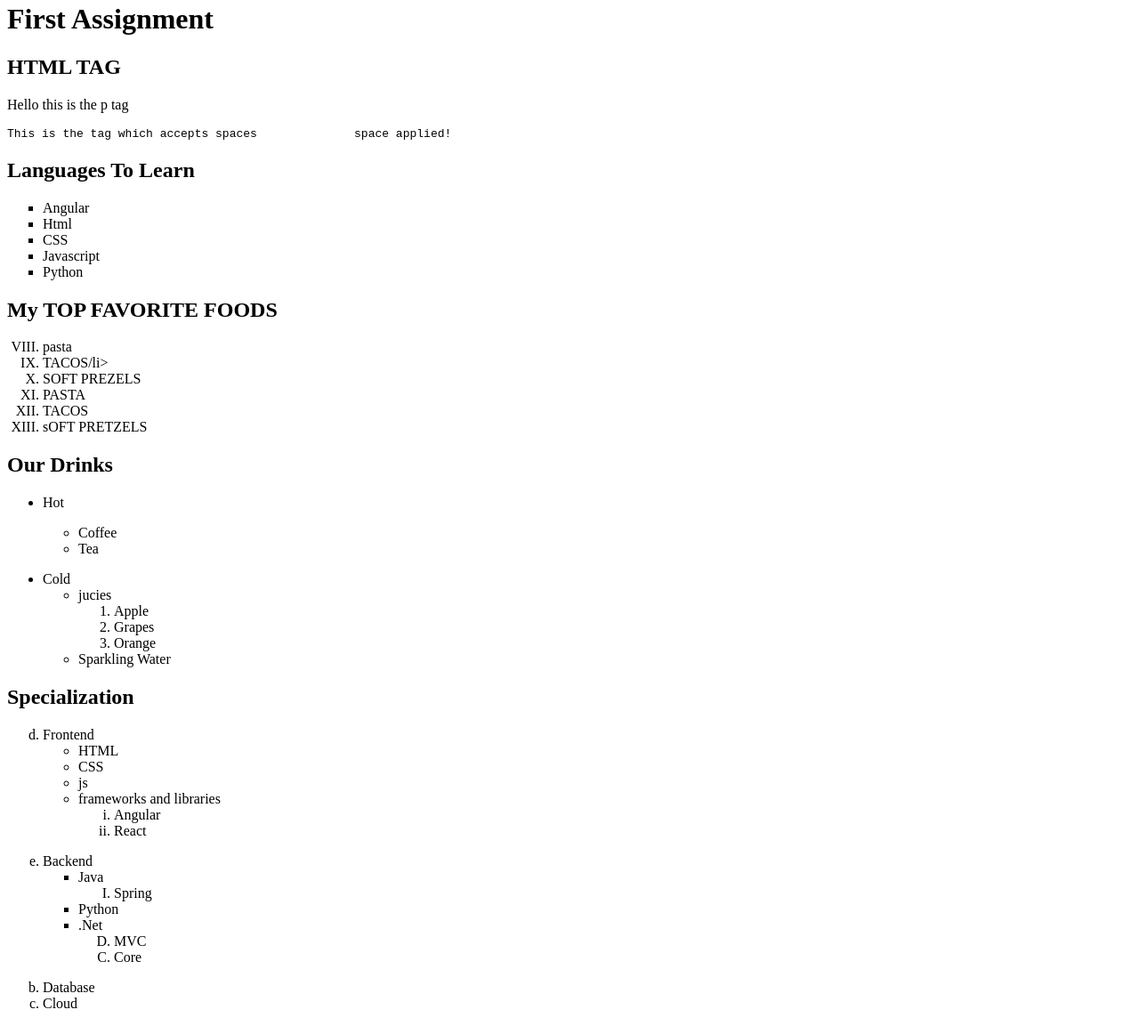
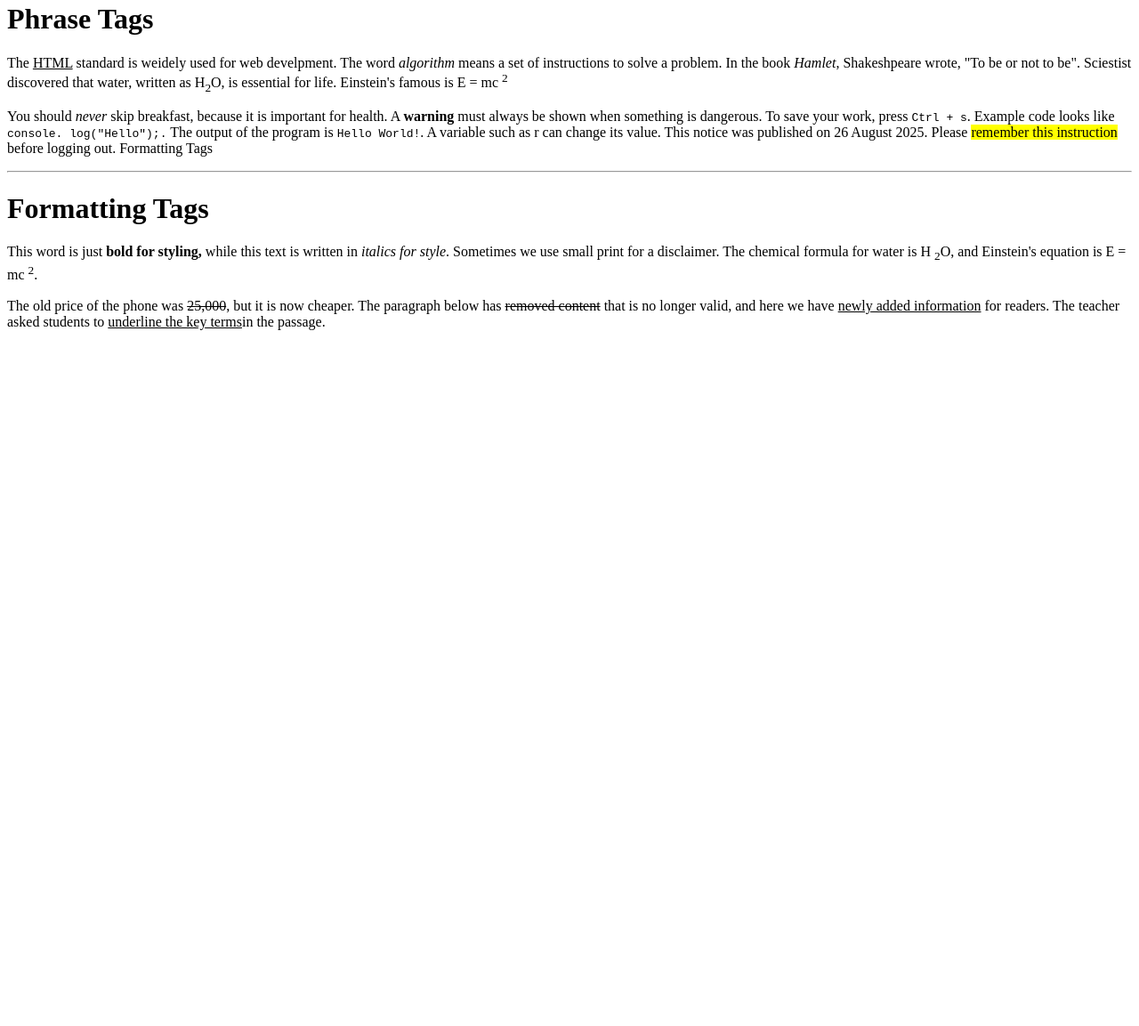
Before and after one commit to ankitgupta-01/frontend-repo, a plain HTML site: page index.html in a window 1280 px wide. Shown: the part 18-1171 px from the top of the page at 89% size. After the commit the page ends 800 px from the top, so only its background shows below. Drawn offline with Linux system fonts and the light colour scheme.

Commit message:
Add files via upload

```diff
--- a/index.html
+++ b/index.html
@@ -1,96 +1,39 @@
 <!DOCTYPE html>
 <html lang="en">
+
 <head>
     <meta charset="UTF-8">
     <meta name="viewport" content="width=device-width, initial-scale=1.0">
-    <title>First assisgnment</title>
+    <title>Advanced Table Example</title>
 </head>
+
 <body>
-    <h1>First Assignment</h1>
-    <h2>HTML TAG</h2>
-    <P>Hello this is the p tag</P>
-    <pre>This is the tag which accepts spaces              space applied!</pre>
+    <h1>Phrase Tags</h1>
+    <p>The <u>HTML</u> standard is weidely used for web develpment. The word <i>algorithm</i> means a set of
+        instructions to solve a problem. In the book <i>Hamlet</i>, Shakeshpeare wrote, "To be or not to be". Sciestist
+        discovered that water, written as H<sub>2</sub>O</sub>, is essential for life. Einstein's famous is E = mc
+        <sup>2</sup>
+    </p>
+    <p>You should <i>never</i> skip breakfast, because it is important for health. A <b>warning</b> must always be shown
+        when something is dangerous. To save your work, press <kbd>Ctrl + s</kbd>. Example code looks like
+        <code> console. log("Hello");.</code>
+        The output of the program is <samp> Hello World!</samp>. A variable such as r can change its value. This notice
+        was published
+        on 26 August 2025. Please <mark>remember this instruction</mark> before logging out.
+        Formatting Tags
+    </p>
+    <hr>
 
-    <h2>Languages To Learn</h2>
-    <ul type="square">
-        <li>Angular</li>
-        <li>Html</li>
-        <li>CSS</li>
-        <li>Javascript</li>
-        <li>Python</li>
-    </ul>
+    <h1>Formatting Tags</h1>
+    <p>This word is just <b> bold for styling,</b> while this text is written in <i> italics for style</i>. Sometimes we
+        use small print for a
+        disclaimer. The chemical formula for water is H <sub>2</sub>O, and Einstein's equation is E = mc <sup>2</sup>.
+    </p>
 
-    <h2>My TOP FAVORITE FOODS</h2>
-    <ol type="I" start="8">
-      <li>pasta</li>
-        <li>TACOS/li>
-        <li>SOFT PREZELS</li>
-        <li>PASTA</li>
-        <li>TACOS</li>
-        <li>sOFT PRETZELS</li>
-    </ol>
+    <p>The old price of the phone was <strike>25,000</strike>, but it is now cheaper. The paragraph below has
+        <del>removed content</del> that is no longer valid, and here we have <u> newly added information</u> for
+        readers. The teacher asked students to <u> underline the key terms</u>in the passage.
+    </p>
+</body>
 
-    <h2>Our Drinks</h2>
-     <ul >
-        <li>Hot</li>
-     </ul>
-     <ul type="circle">
-           <ul type="circle">
-        <li>Coffee</li>
-        <li>Tea</li>
-        </ul>
-     </ul>
-     <ul>
-        <li>Cold</li>
-        <ul type="circle">
-            <li>jucies</li>
-            <ol type="1">
-                <li>Apple</li>
-                <li>Grapes</li>
-                <li>Orange</li>
-            </ol>
-            <li>Sparkling Water</li>
-        </ul>
-     </ul>
-     <h2>Specialization</h2>
-     <ol type="a" start="4">
-        <li>Frontend</li>
-         <ul type="circle">
-        <li>HTML</li>
-        <li>CSS</li>
-        <li>js</li>
-        <li>frameworks and libraries</li>
-        <ol type="i">
-            <li>Angular</li>
-            <li>React</li>
-        </ol>
-     </ul>
-    </ol>
-
-
-    <ol type="a" start="5">
-        <li>Backend</li>
-         <ul type="square" >
-        <li>Java</li>
-        <ol type="I">
-            <li>Spring</li>
-        </ol>
-        <li>Python</li>
-        <li>.Net</li>
-        <ol type="A" start="4">
-            <li>MVC</li>
-        </ol>
-        <ol type="A" start="3">
-            <li>Core</li>
-        </ol>
-     </ul>
-    </ol>
-
-    <ol type="a" start="2">
-        <li>Database</li>
-        <li>Cloud</li>
-    </ol>
-
-
-</body>
 </html>
```
Also changed, not shown: table.html (added, +113 -0 lines).
